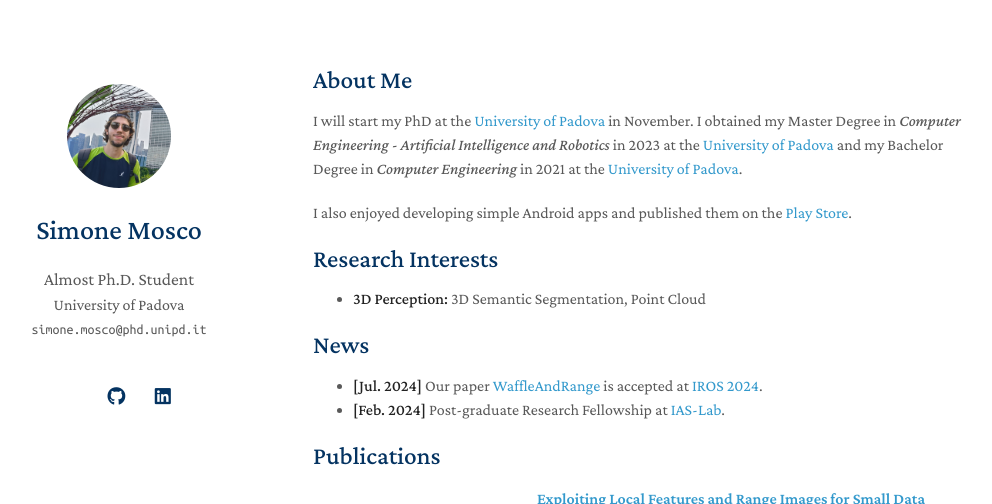
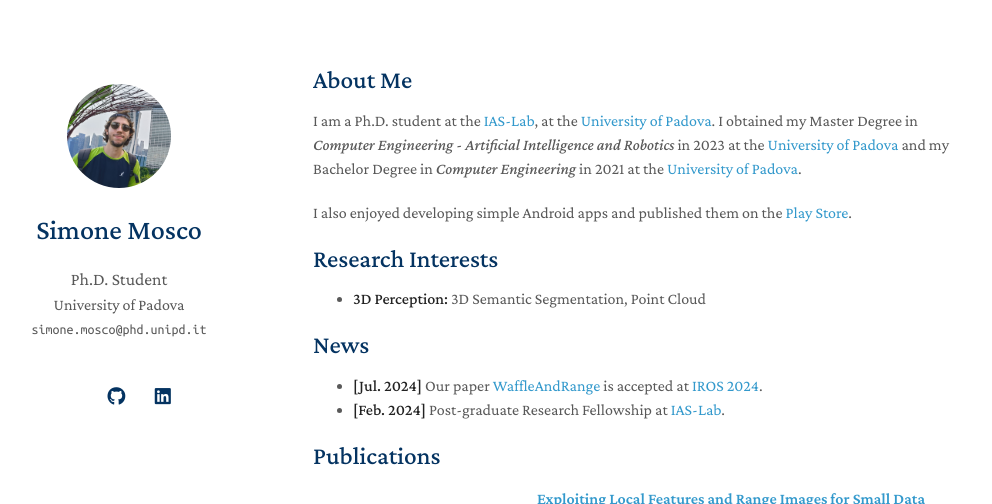
Before and after one commit to SiMoM0/simom0.github.io, a Jekyll site: the page built from index.md, in a window 1280 px wide and 993 px high, cut to the strip 0-504 px from the top of the window. Shown: the whole strip, without its empty margins (157-1149 px from the left). Built offline with Jekyll 4.4.1, drawn with Linux system fonts in a browser that asks for light colours; a style sheet for code colours, icons or effects is not loaded; our own code applies the rules of GitHub Pages for plain Markdown files.

Commit message:
update description

```diff
--- a/_config.yml
+++ b/_config.yml
@@ -1,6 +1,6 @@
 # Basic Information
 title: Simone Mosco
-position: Almost Ph.D. Student
+position: Ph.D. Student
 affiliation: University of Padova
 email: simone.mosco@phd.unipd.it
 
--- a/index.md
+++ b/index.md
@@ -4,7 +4,7 @@ layout: homepage
 
 ## About Me
 
-I will start my PhD at the [University of Padova](https://phd.dei.unipd.it/) in November. I obtained my Master Degree in *Computer Engineering - Artificial Intelligence and Robotics* in 2023 at the [University of Padova](https://unipd.it/) and my Bachelor Degree in *Computer Engineering* in 2021 at the [University of Padova](https://www.unipd.it/).
+I am a Ph.D. student at the [IAS-Lab](https://robotics.dei.unipd.it/), at the [University of Padova](https://phd.dei.unipd.it/). I obtained my Master Degree in *Computer Engineering - Artificial Intelligence and Robotics* in 2023 at the [University of Padova](https://unipd.it/) and my Bachelor Degree in *Computer Engineering* in 2021 at the [University of Padova](https://www.unipd.it/).
 
 I also enjoyed developing simple Android apps and published them on the [Play Store](https://play.google.com/store/apps/dev?id=9156799026580612705).
 
```
